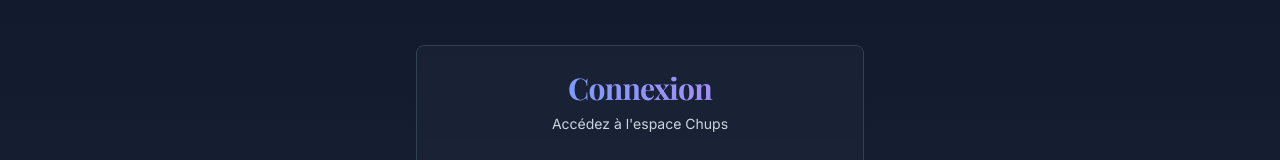
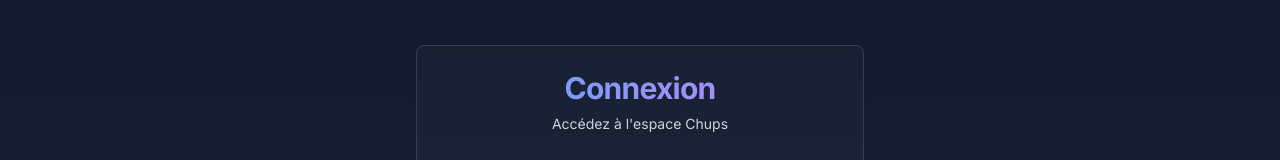
Before and after one commit to Wakushi/chups-next, a Next.js app: page /login in a window 1280 px wide. Shown: the part 156-316 px from the top of the page. Built offline with nearby package versions, Linux system fonts and the light colour scheme; no server answers; a web font is replaced by a local one.

Commit message:
Updated unauthenthicated redirection to login page

```diff
--- a/components/admin/login-form.tsx
+++ b/components/admin/login-form.tsx
@@ -32,9 +32,7 @@
   return (
     <Card className="w-full max-w-md space-y-6 bg-slate-800/50 border-slate-700 backdrop-blur-sm">
       <CardHeader className="text-center space-y-2">
-        <CardTitle
-          className={`${playfairDisplay.className} text-3xl font-bold bg-gradient-to-r from-blue-400 to-purple-400 bg-clip-text text-transparent`}
-        >
+        <CardTitle className="text-3xl font-bold bg-gradient-to-r from-blue-400 to-purple-400 bg-clip-text text-transparent">
           Connexion
         </CardTitle>
         <CardDescription className="text-slate-300">
--- a/middleware.ts
+++ b/middleware.ts
@@ -25,7 +25,7 @@
 
       if (pathname.startsWith("/admin")) {
         if (decodedToken.userType !== "admin") {
-          url.pathname = "/"
+          url.pathname = "/login"
           return NextResponse.redirect(url)
         }
       } else if (pathname.startsWith("/member")) {
@@ -33,13 +33,13 @@
           decodedToken.userType !== "admin" &&
           decodedToken.userType !== "user"
         ) {
-          url.pathname = "/"
+          url.pathname = "/login"
           return NextResponse.redirect(url)
         }
       }
     } else {
       if (pathname.startsWith("/admin") || pathname.startsWith("/member")) {
-        url.pathname = "/"
+        url.pathname = "/login"
         return NextResponse.redirect(url)
       }
     }
--- a/providers/UserContext.tsx
+++ b/providers/UserContext.tsx
@@ -72,7 +72,7 @@
 
     switch (user.role) {
       case "user":
-        router.push("/member/downloads")
+        router.push("/member/songs")
         break
       case "admin":
         router.push("/admin/user-bookings")
```
